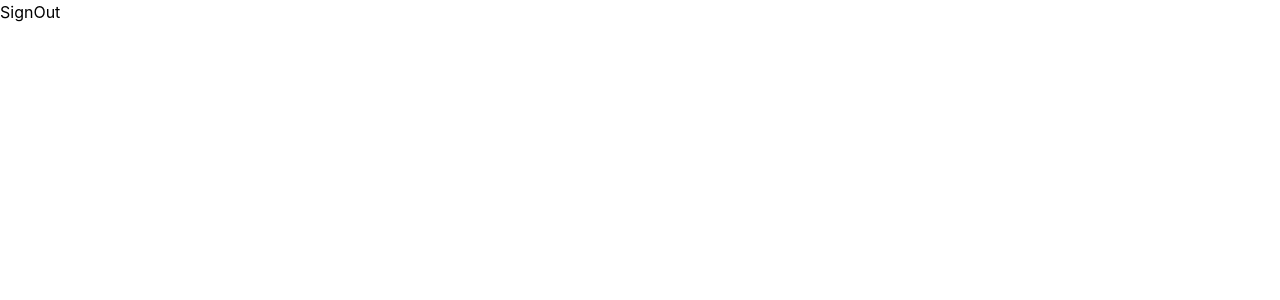
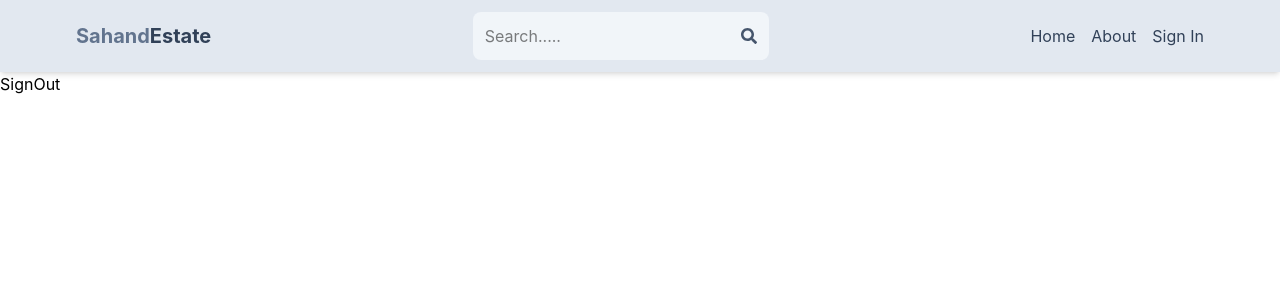
Before and after one commit to Eddieas2009/MEARN_REAL_ESTATE, a React (Vite) app: page /signup in a window 1280 px wide. Shown: the top 300 px of the page. Built offline with nearby package versions, Linux system fonts and the light colour scheme.

Commit message:
Designing header

```diff
--- a/src/App.jsx
+++ b/src/App.jsx
@@ -5,10 +5,12 @@
 import Signin from './pages/Signin'
 import SignOut from './pages/SignUp'
 import Profile from './pages/Profile'
+import Header from './components/Header'
 
 const App = () => {
   return (
     <BrowserRouter>
+    <Header />
       <Routes>
         <Route path="/" element={<Home />} />
         <Route path="/about" element={<About />} />
--- /dev/null
+++ b/src/components/Header.jsx
@@ -0,0 +1,35 @@
+import React from 'react'
+import {FaSearch} from 'react-icons/fa'
+import { Link } from 'react-router-dom'
+
+const Header = () => {
+  return (
+    <header className='bg-slate-200 shadow-md'>
+        <div className='flex justify-between items-center max-w-6xl mx-auto p-3'>
+           <Link to='/'>
+            <h1 className='font-bold text-sm sm:text-xl flex flex-wrap'>
+                <span className='text-slate-500'>Sahand</span>
+                <span className='text-slate-700'>Estate</span>
+            </h1>
+           </Link>
+        <form className='bg-slate-100 p-3 rounded-lg flex items-center'>
+            <input type='text' className='bg-transparent focus:outline-none w-24 sm:w-64' placeholder='Search.....'/>
+        <FaSearch className='text-slate-600' />
+        </form>
+        <ul className='flex gap-4'>
+            <li className='hidden sm:inline text-slate-700 hover:underline'>
+                <Link to='/'>Home</Link>
+            </li>
+            <li className='hidden sm:inline text-slate-700 hover:underline'>
+                <Link to='/about'>About</Link>
+            </li>
+            <li className='text-slate-700 hover:underline'>
+                <Link to='/signin'>Sign In</Link>
+            </li>
+        </ul>
+        </div>
+    </header>
+  )
+}
+
+export default Header
```
